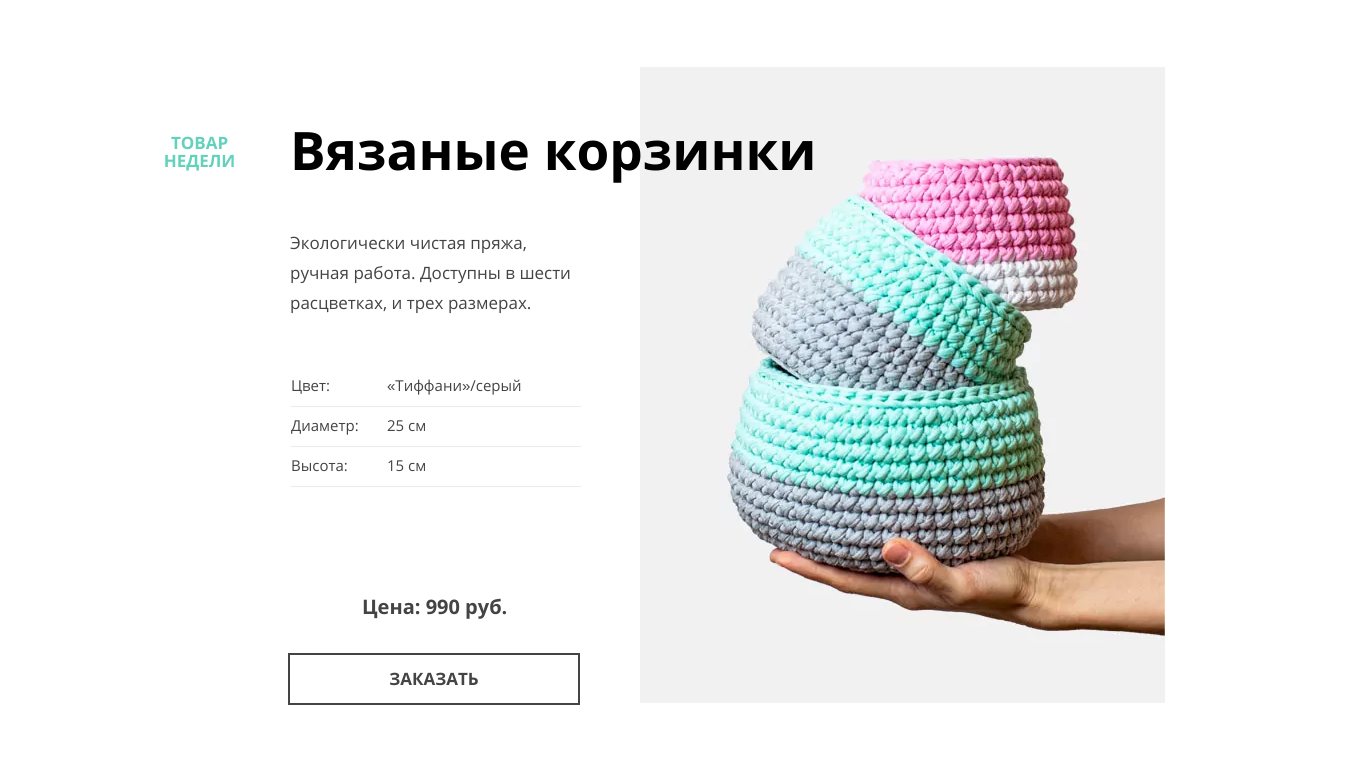
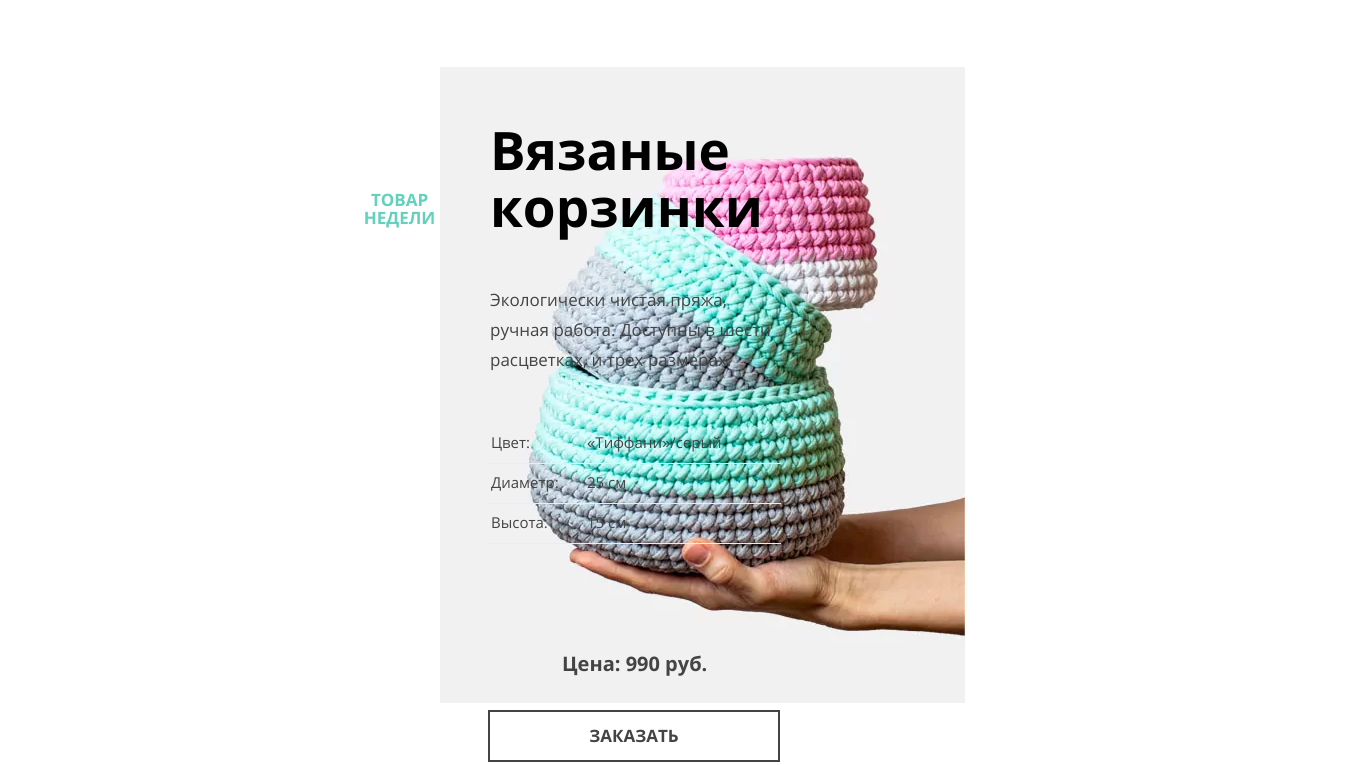
Before and after one commit to nullorone/630421-mishka, a website: page source/index.html in a window 1280 px wide. Shown: the part 837-1602 px from the top of the page, 1365 px wide, since content can reach past the window. Drawn offline with nearby package versions, Linux system fonts and the light colour scheme; files that its build step writes are made by us from their sources; no server answers.

Commit message:
Добавляет максимальную ширину

```diff
--- a/source/sass/blocks/_container.scss
+++ b/source/sass/blocks/_container.scss
@@ -1,6 +1,8 @@
 .container {
-  width: $mobile - 30 * 2;
+  // width: $mobile - 30 * 2;
+  max-width: 650px;
   margin: 0 auto;
+  box-sizing: border-box;
 
   @media (min-width: $tablet) {
     width: $tablet - 50 * 2;
```
